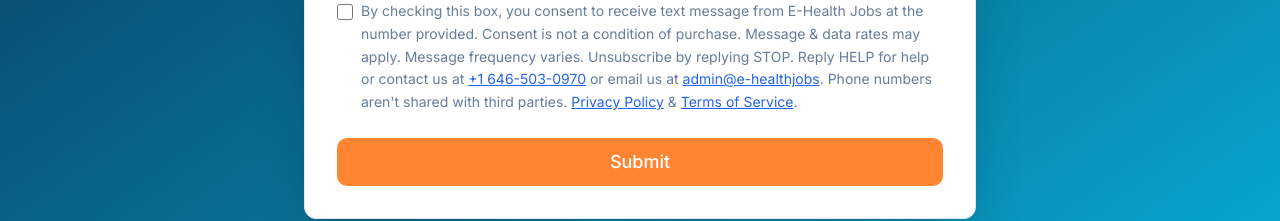
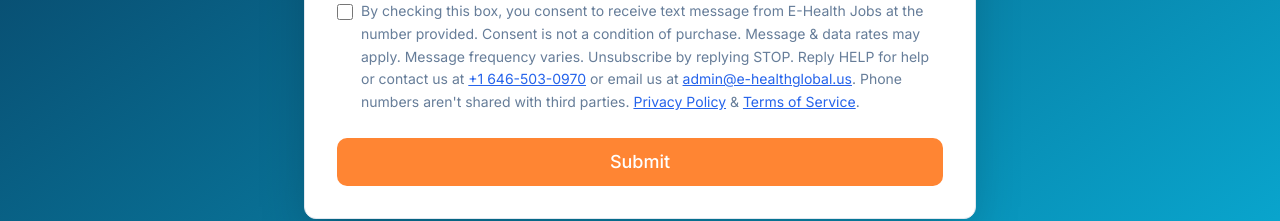
Before and after one commit to EHealthJobs/E-HealthJobs, a Next.js app: page / in a window 1280 px wide. Shown: the part 5194-5415 px from the top of the page. Built offline with nearby package versions, Linux system fonts and the light colour scheme; no server answers.

Commit message:
Signup flow hide

```diff
--- a/src/components/ContactForm.tsx
+++ b/src/components/ContactForm.tsx
@@ -270,8 +270,8 @@
                   Consent is not a condition of purchase. Message & data rates may apply. Message frequency varies. Unsubscribe by
                   replying STOP. Reply HELP for help or contact us at <a href="tel:+16465030970" className="underline text-blue-600">
                       +1 646-503-0970
-                    </a> or email us at <a href="mailto:admin@e-healthjobs" className="underline text-blue-600">
-                      admin@e-healthjobs
+                    </a> or email us at <a href="mailto:admin@e-healthglobal.us" className="underline text-blue-600">
+                      admin@e-healthglobal.us
                     </a>. Phone numbers aren't
                   shared with third parties.{" "}
                     <Link
```
